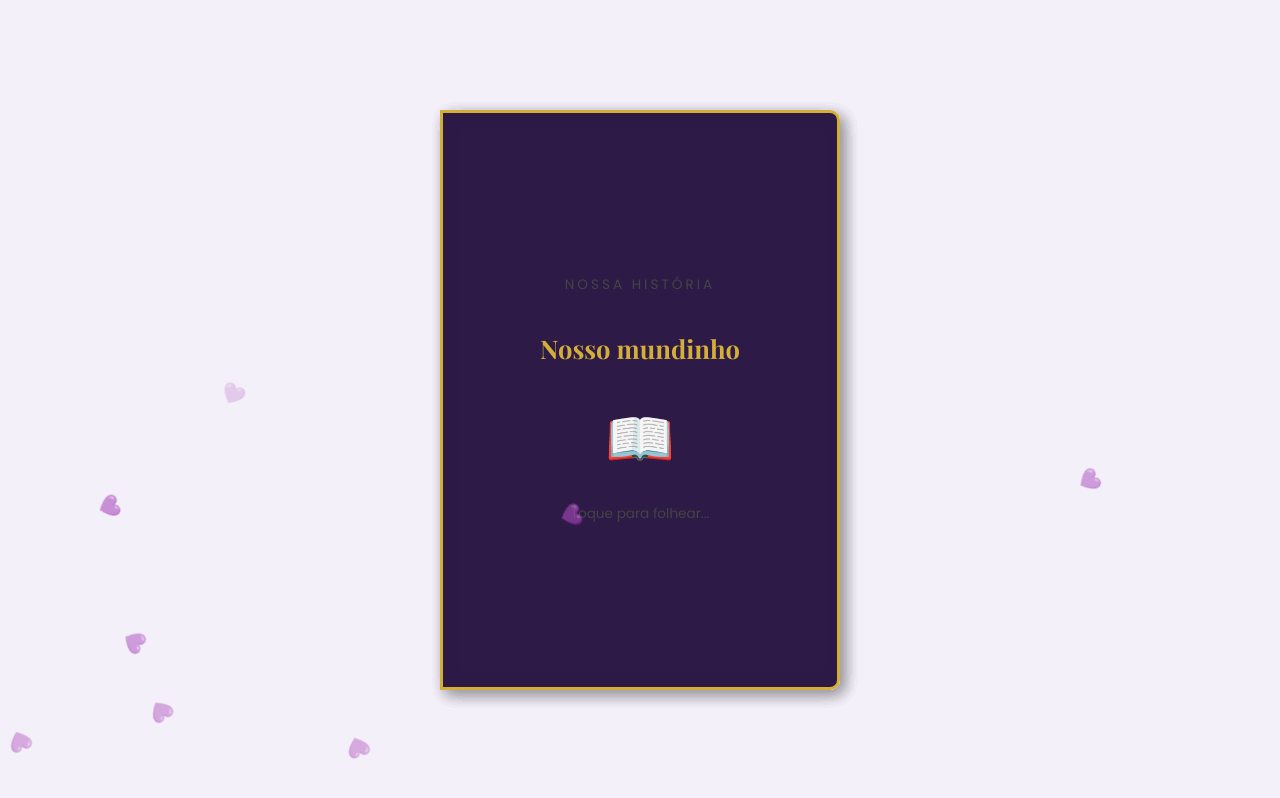
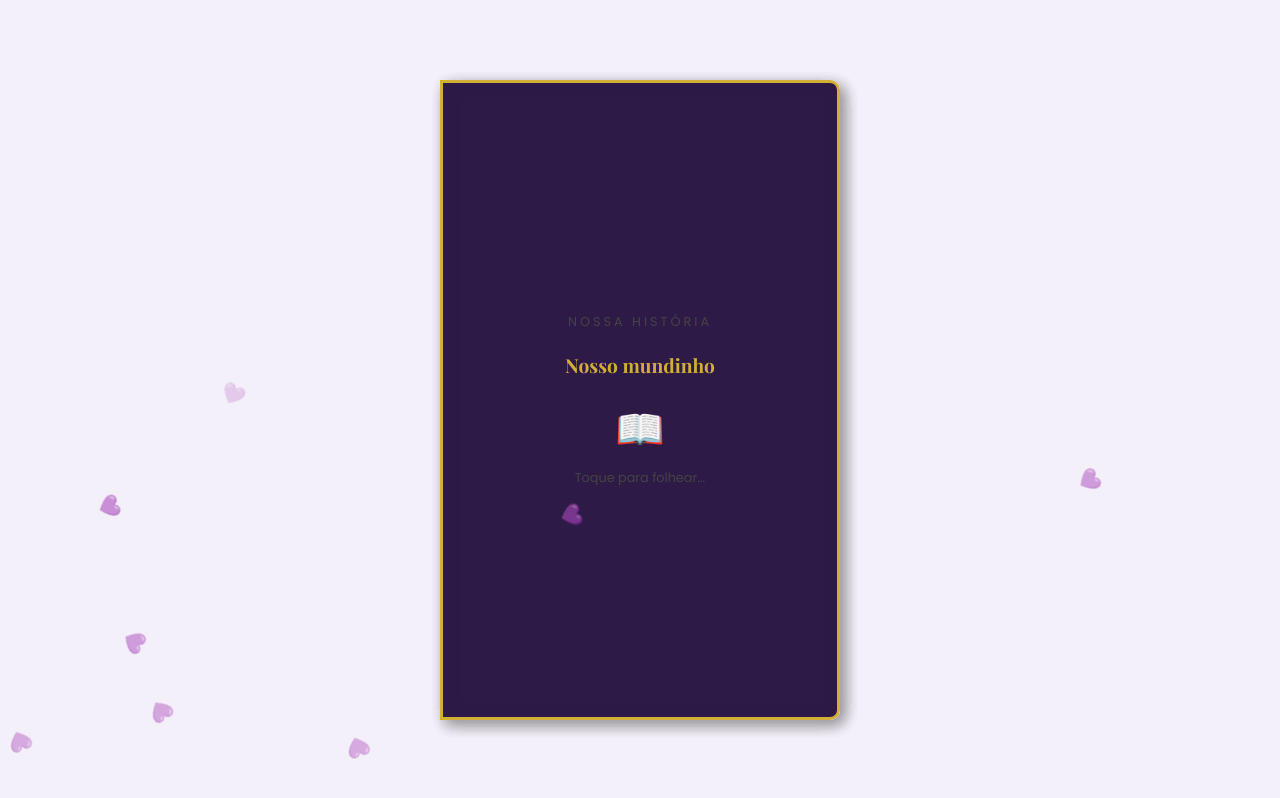
Before and after one commit to Nawakzin/Para-Voce, a plain HTML site: page index.html in a window 1280 px wide. Shown: the top 798 px of the page. Drawn offline with nearby package versions, Linux system fonts and the light colour scheme; a web font is replaced by a local one.

Commit message:
new style

```diff
--- a/index.html
+++ b/index.html
@@ -24,10 +24,11 @@
         min-height: 100vh;
         background: var(--bg-soft);
         font-family: 'Poppins', sans-serif;
-            overflow: hidden;
+        overflow-x: hidden; /* Evita rolagem lateral */
         perspective: 2000px;
     }
 
+    /* Animação de corações */
     .heart-fall {
         position: absolute;
         color: var(--purple-main);
@@ -42,14 +43,21 @@
         100% { transform: translateY(110vh) rotate(360deg); opacity: 0; }
     }
 
+    /* CONTAINER DO LIVRO RESPONSIVO */
     .book-container {
         position: relative;
-            width: 400px;
-            height: 580px;
+        width: 90vw; /* 90% da largura da tela no mobile */
+        max-width: 400px; /* Largura máxima original */
+        height: 80vh; /* Altura flexível */
+        max-height: 650px; /* Altura máxima para não sumir o botão */
         transition: transform 1s;
         transform-style: preserve-3d;
     }
+
+    /* No desktop, o livro desloca para a direita ao abrir. No mobile, ele fica centralizado. */
+    @media (min-width: 768px) {
         .book-container.is-open { transform: translateX(50%); }
+    }
 
     .page {
         position: absolute;
@@ -72,10 +80,11 @@
         flex-direction: column;
         justify-content: center;
         align-items: center;
-            padding: 35px;
+        padding: 25px; /* Reduzi um pouco para o texto caber melhor */
         border-radius: 0 10px 10px 0;
         box-shadow: inset 3px 0px 20px rgba(0,0,0,0.05), 5px 5px 15px rgba(0,0,0,0.1);
         background: var(--paper);
+        overflow: hidden;
     }
 
     .back { transform: rotateY(180deg); border-radius: 10px 0 0 10px; }
@@ -88,31 +97,45 @@
 
     .flipped { transform: rotateY(-180deg); z-index: 1 !important; }
 
-        h1 { font-family: 'Dancing Script', cursive; font-size: 2rem; color: var(--purple-main); margin: 10px 0; text-align: center;}
-        h2 { font-family: 'Playfair Display', serif; font-size: 1.6rem; color: var(--purple-dark); text-align: center; }
-        p { font-size: 0.85rem; line-height: 1.5; text-align: center; color: #444; }
-        .draw { font-size: 3.5rem; margin: 10px 0; }
+    /* AJUSTE DE TEXTOS PARA MOBILE */
+    h1 { font-family: 'Dancing Script', cursive; font-size: 1.5rem; color: var(--purple-main); margin: 5px 0; text-align: center;}
+    h2 { font-family: 'Playfair Display', serif; font-size: 1.2rem; color: var(--purple-dark); text-align: center; }
+    p { font-size: 0.8rem; line-height: 1.4; text-align: center; color: #444; margin: 5px 0; }
+    .draw { font-size: 2.5rem; margin: 5px 0; }
 
     .cover-front { background: var(--purple-dark); color: white; border: 3px solid #d4af37; }
 
+    /* GRADE DO TIMER */
     .timer-grid { display: grid; grid-template-columns: 1fr 1fr; gap: 8px; width: 100%; margin-top: 10px; }
-        .unit { background: #f8f5ff; padding: 8px; border-radius: 8px; border-bottom: 3px solid var(--purple-main); }
-        .unit span { display: block; font-size: 1.1rem; font-weight: 700; color: var(--purple-main); }
+    .unit { background: #f8f5ff; padding: 5px; border-radius: 8px; border-bottom: 3px solid var(--purple-main); }
+    .unit span { display: block; font-size: 1rem; font-weight: 700; color: var(--purple-main); }
     .unit label { font-size: 0.5rem; text-transform: uppercase; }
 
+    /* MOLDURA DA FOTO (Mantendo sua preferência de altura) */
     .photo-frame {
         width: 100%;
         height: 700px;
+        max-height: 50vh; /* No mobile, limitamos a 50% da altura da tela para não sumir com o texto */
         border: 5px solid white;
         box-shadow: 0 4px 10px rgba(0,0,0,0.2);
         overflow: hidden;
+        margin-bottom: 10px;
     }
-        .photo-frame img { width: 100%; height: 100%; object-fit: cover; }
+    .photo-frame img {
+        width: 100%;
+        height: 100%;
+        object-fit: contain; /* Isso garante que a foto apareça inteira sem cortes laterais */
+        background: #eee;
+    }
 
     .back-cover { background: var(--purple-main); color: white; }
+    .back-cover p { color: white !important; }
 
-        @media (max-width: 500px) {
-            .book-container { width: 320px; height: 500px; }
+    /* Ajuste fino para telas muito pequenas */
+    @media (max-height: 600px) {
+        .book-container { height: 90vh; }
+        p { font-size: 0.7rem; }
+        .draw { font-size: 2rem; }
     }
 </style>
 </head>
```
Lines whose indentation alone changed are shown as unchanged.
